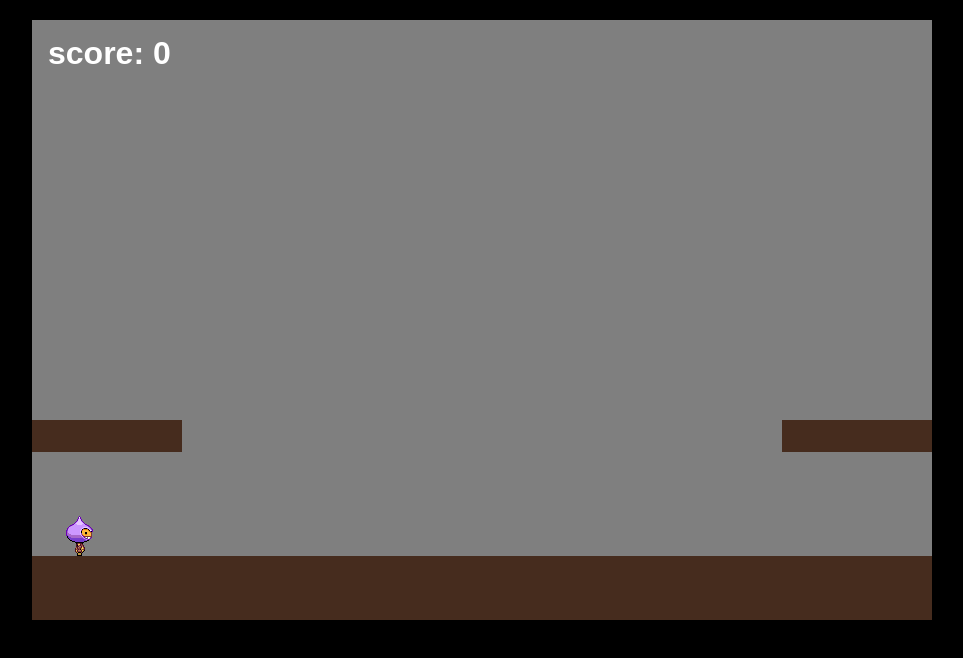
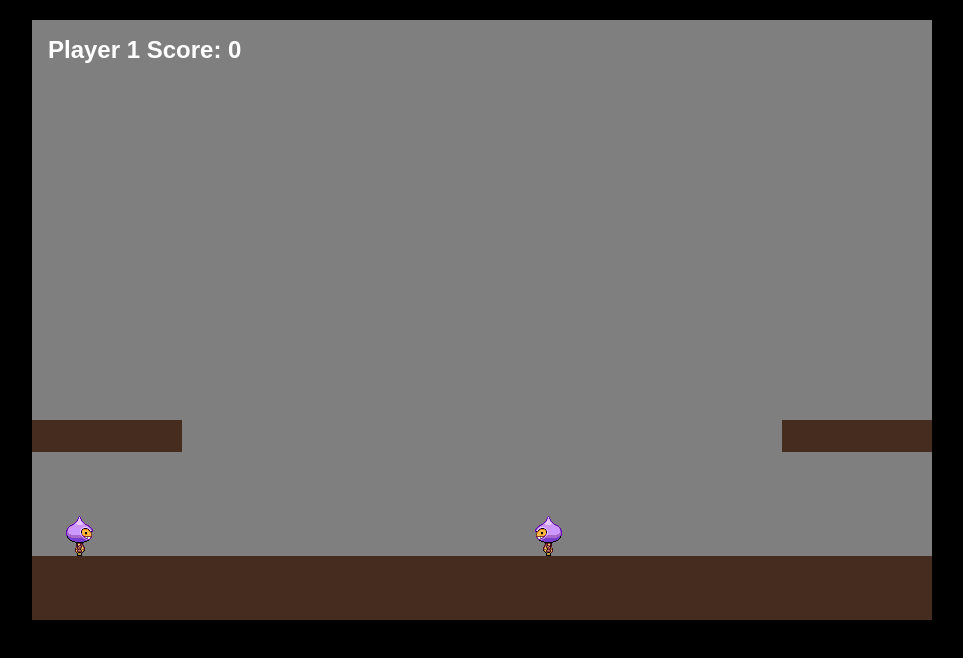
Before and after one commit to royshum93/RocketWar, a plain HTML site: page public/rocketwar.html in a window 1280 px wide. Shown: the whole page, without its empty margins (158-1121 px from the left). Drawn offline with Linux system fonts and the light colour scheme; animation ran at ten frames a second.

Commit message:
second commit

```diff
--- a/public/rocketwar.html
+++ b/public/rocketwar.html
@@ -27,12 +27,13 @@ function preload() {
     game.load.image('ground', 'assets/platform.png');
     game.load.image('bullet10', 'assets/bullet10.png');
     game.load.spritesheet('dude', 'assets/dude.png', 32, 48);
-    this.weapons = [];
 }
 
 var player;
+var otherPlayer;
 var platforms;
 var cursors;
+var weapons = [];
 
 var rocket;
 var score = 0;
@@ -69,39 +70,47 @@ function create() {
 
     // The player and its settings
     player = game.add.sprite(32, game.world.height - 150, 'dude');
+    otherPlayer = game.add.sprite(500, game.world.height - 150, 'dude');
 
     //  We need to enable physics on the player
     game.physics.arcade.enable(player);
-    // game.physics.arcade.enable(rocket);
+    game.physics.arcade.enable(otherPlayer);
+    game.physics.arcade.enable(weapons);
 
     //  Player physics properties. Give the little guy a slight bounce.
     player.body.bounce.y = 0;
     player.body.gravity.y = 250;
+    otherPlayer.body.bounce.y = 0;
+    otherPlayer.body.gravity.y = 250;
     player.body.collideWorldBounds = true;
+    otherPlayer.body.collideWorldBounds = true;
 
     //  Our two animations, walking left and right.
     player.animations.add('left', [0, 1, 2, 3], 10, true);
     player.animations.add('right', [5, 6, 7, 8], 10, true);
     player.faceDirection = "right";
 
+    otherPlayer.animations.add('left', [0, 1, 2, 3], 10, true);
+    otherPlayer.animations.add('right', [5, 6, 7, 8], 10, true);
+
     //  The score
-    scoreText = game.add.text(16, 16, 'score: 0', { fontSize: '32px', fill: '#FFF' });
+    scoreText = game.add.text(16, 16, 'Player 1 Score: 0', { fontSize: '24px', fill: '#FFF' });
 
     //  Our controls.
     cursors = game.input.keyboard.createCursorKeys();
 
     // weapons
-    this.weapons.push(new Weapon.Rockets(this.game));
+    weapons.push(new Weapon.Rockets(this.game));
 }
 
 function update() {
     //  Collide the player and the stars with the platforms
     game.physics.arcade.collide(player, platforms);
-    // game.physics.arcade.collide(weapons, platforms);
+    game.physics.arcade.collide(otherPlayer, platforms);
+    game.physics.arcade.collide(weapons, platforms);
 
     //  Checks to see if the player overlaps with any of the rocket
-    game.physics.arcade.overlap(player, rocket, rocketCollidePlayer, null, this);
-    // game.physics.arcade.overlap(platforms, rocket, rocketCollidePlatform, null, this);
+    game.physics.arcade.overlap(otherPlayer, weapons, weaponCollidePlayer, null, this);
 
     //  Reset the players velocity (movement)
     player.body.velocity.x = 0;
@@ -115,7 +124,7 @@ function update() {
         player.faceDirection = "left";
     }
     else if (cursors.right.isDown) {
-        //  Move to the right
+        // Move to the right
         player.body.velocity.x = 150;
 
         player.animations.play('right');
@@ -123,7 +132,7 @@ function update() {
         player.faceDirection = "right";
     }
     else {
-        //  Stand still
+        // Stand still
         player.animations.stop();
 
         if(player.faceDirection == "left")
@@ -139,22 +148,19 @@ function update() {
 
     // fire
     if (this.input.keyboard.isDown(Phaser.Keyboard.SPACEBAR)) {
-        this.weapons[0].fire(player);
+        weapons[0].fire(player);
     }
 }
 
-function rocketCollidePlayer (player, rocket) {
+function weaponCollidePlayer (otherPlayer, weapon) {
     // Removes the rocket from the screen
-    rocket.kill();
+    weapon.kill();
+    otherPlayer.kill();
 
     //  Add and update the score
     score += 10;
-    scoreText.text = 'Score: ' + score;
+    scoreText.text = 'Player 1 Score: ' + score;
 }
-
-// function rocketCollidePlatform(platforms, rocket) {
-//    rocket.kill();
-// }
 
 </script>
 </body>
--- a/public/weapon.js
+++ b/public/weapon.js
@@ -11,6 +11,8 @@ var Bullet = function (game, key) {
 
     this.tracking = false;
     this.scaleSpeed = 0;
+
+    this.enableBody = true;
 };
 
 Bullet.prototype = Object.create(Phaser.Sprite.prototype);
@@ -69,9 +71,9 @@ Weapon.Rockets.prototype.fire = function (source) {
     var y = source.y + 10;
 
     if(player.faceDirection == "left")
-        this.getFirstExists(false).fire(x, y, -135, this.bulletSpeed, -500, 700);
+        this.getFirstExists(false).fire(x, y, -170, this.bulletSpeed, -500, 300);
     else if(player.faceDirection == "right")
-        this.getFirstExists(false).fire(x, y, -45, this.bulletSpeed, 500, 700);
+        this.getFirstExists(false).fire(x, y, -10, this.bulletSpeed, 500, 300);
 
     this.nextFire = this.game.time.time + this.fireRate;
 };
```
